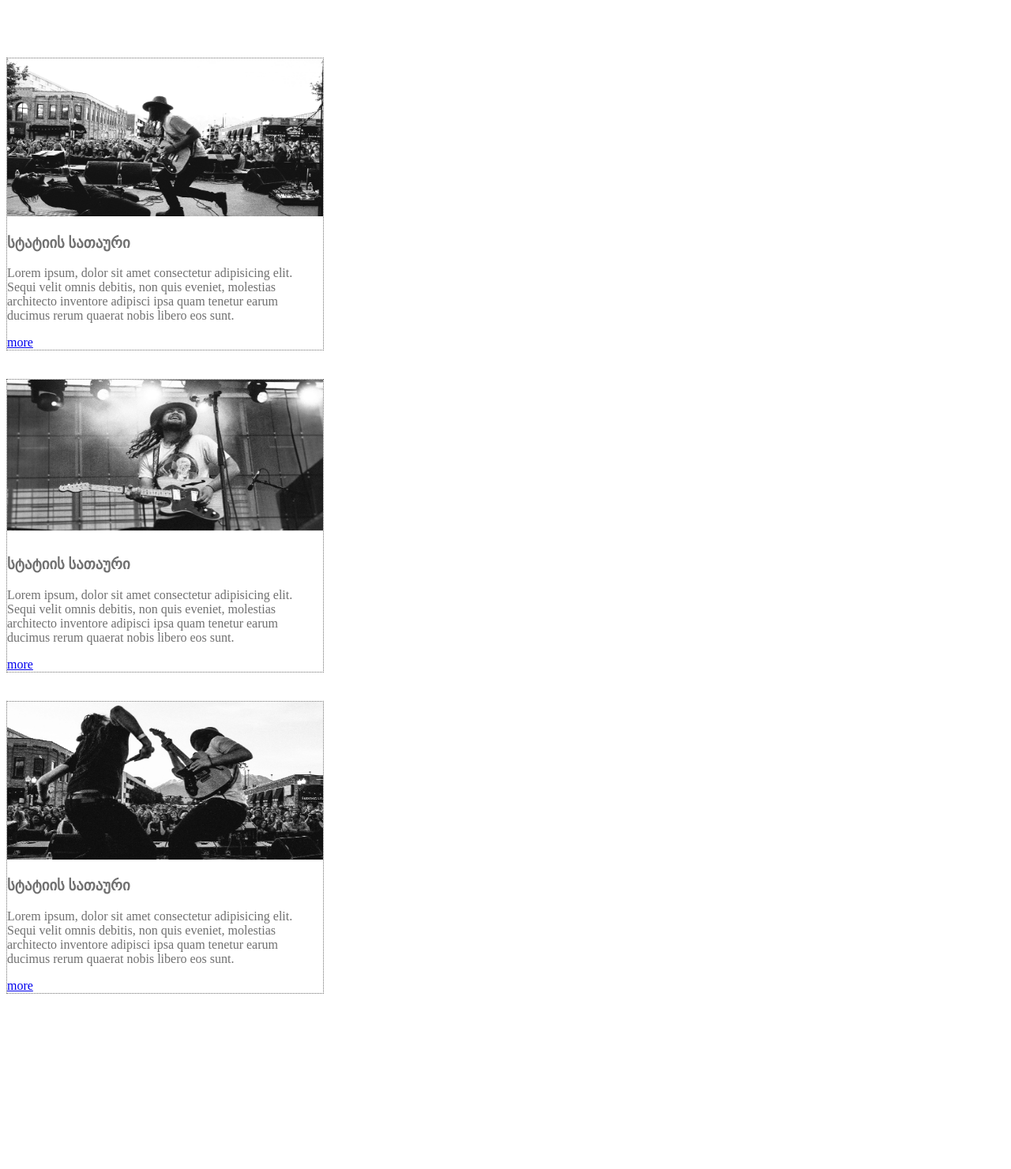
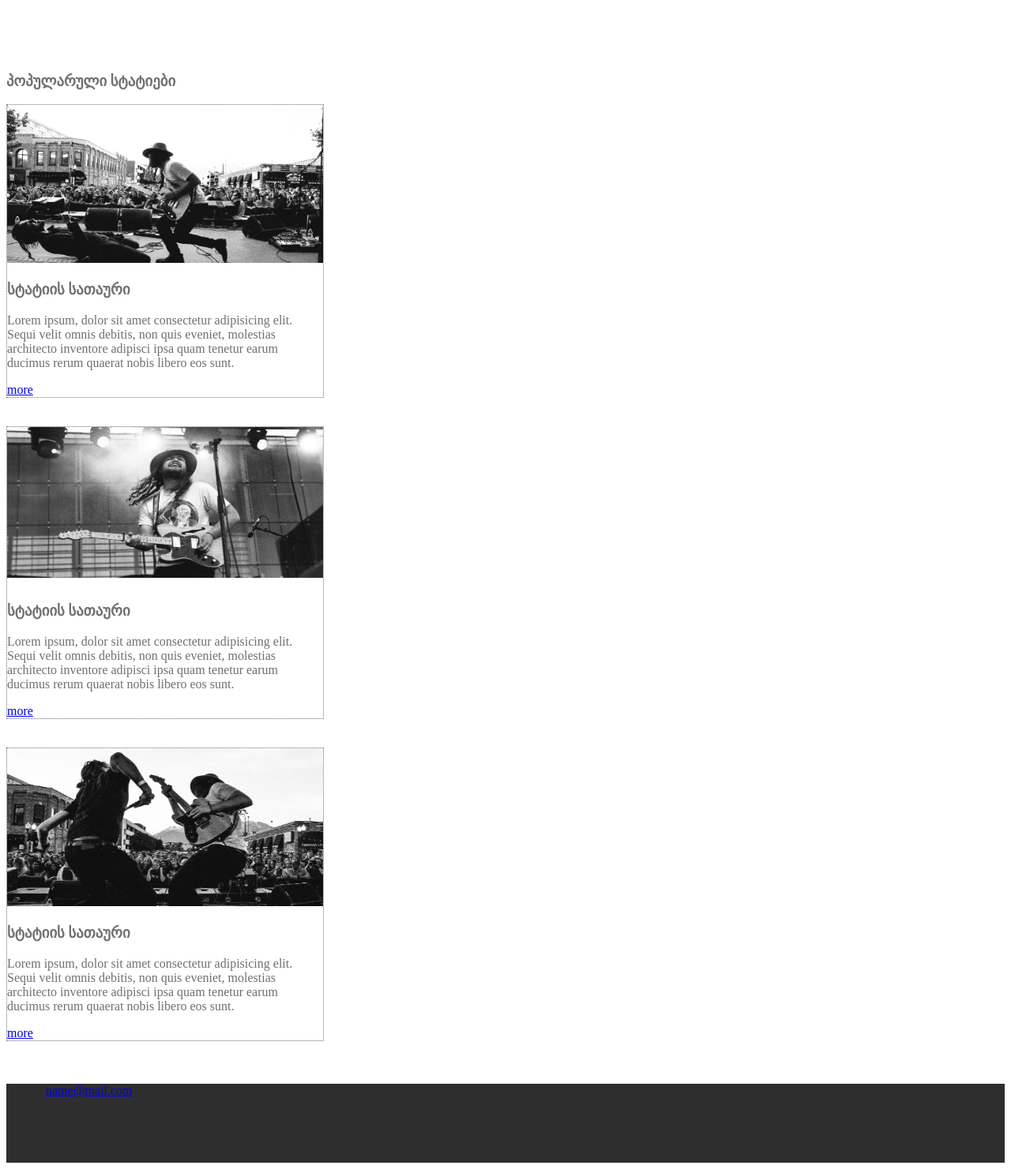
Before and after one commit to tokoputkaradze/toko1-smart, a plain HTML site: page index.html in a window 1280 px wide. Shown: the part 506-1987 px from the top of the page at 79% size. Before the commit the page ends 1773 px from the top, so only its background shows below. Drawn offline with Linux system fonts and the light colour scheme; files whose address does not match are found by name.

Commit message:
no image, final project

```diff
--- a/index.html
+++ b/index.html
@@ -39,7 +39,7 @@
     <br>
     <br>
     <br>
-    <section>
+    <section><h3>პოპულარული სტატიები</h3>
         <article>
             <img src="meore.png">
             <h3>სტატიის სათაური</h3>
@@ -79,11 +79,11 @@
             <a href="#">more</a>
         </article>
     </section>
-    <section>
-
-    </section>
+  <br>
+  <br>
+  <br>
     <footer>
-
+        <a href = "mailto:name@gmail.com">name@mail.com </a>
     </footer>
 </body>
 </html>
--- a/style.css
+++ b/style.css
@@ -13,3 +13,14 @@ article img{
     width: 400px;
     height: 200px;
 }
+h3{
+    color: #707070;
+}
+footer{
+    width: 100%;
+    height: 100px;
+    background-color: #2E2E2E;
+}
+footer a{
+    padding: 50px;
+}
```
